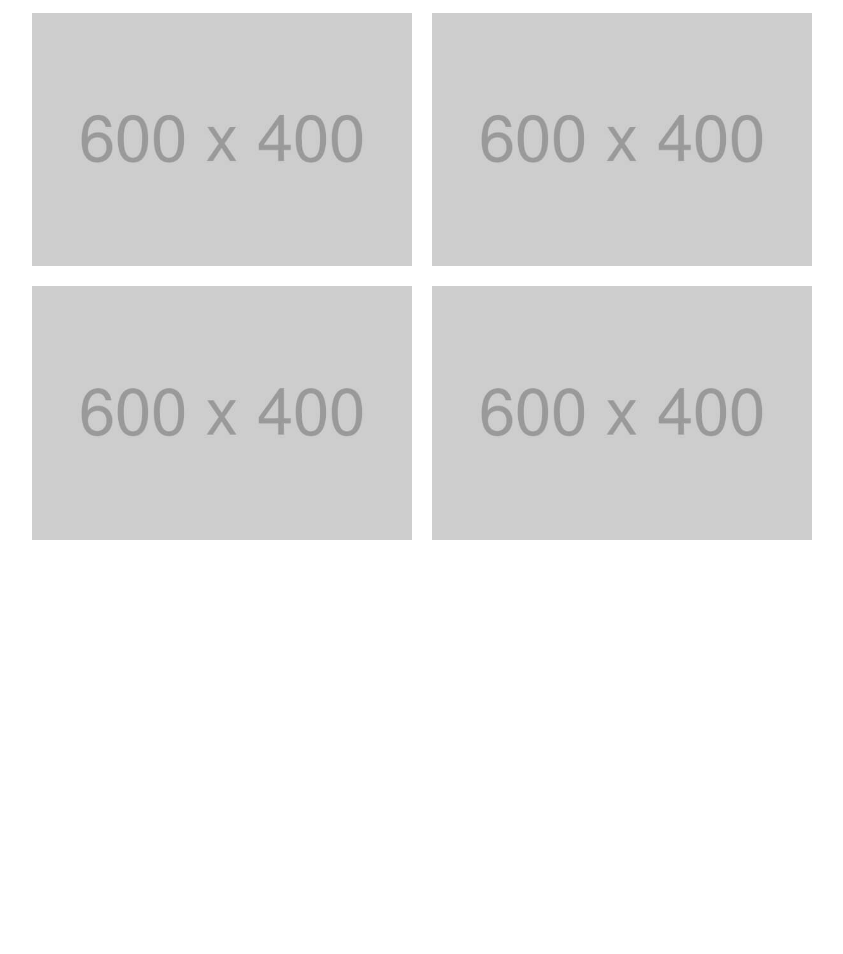
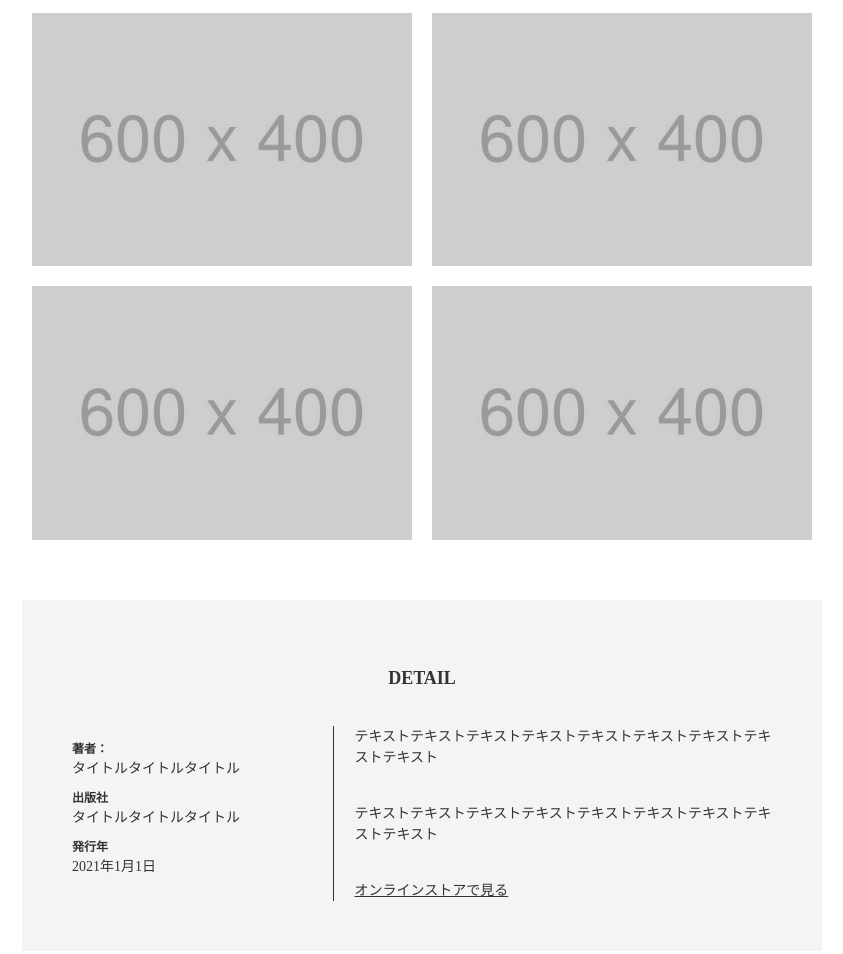
Before and after one commit to Nkot117/CopySite003, a plain HTML site: page index.html in a window 1280 px wide. Shown: the part 1036-1990 px from the top of the page, without its empty margins (218-1061 px from the left). Before the commit the page ends 1631 px from the top, so only its background shows below. Drawn offline with Linux system fonts and the light colour scheme.

Commit message:
detailセクションのマークアップ

```diff
--- a/assets/css/style.css
+++ b/assets/css/style.css
@@ -15,6 +15,11 @@ body {
 
 ul {
     list-style: none;
+}
+
+a {
+    color: #333;
+    /* text-decoration: none; */
 }
 
 
@@ -68,7 +73,7 @@ ul {
     padding: 5rem 3rem;
 }
 
-.index-title {
+.section-title {
     text-align: center;
     font-size: 1.8rem;
     margin-bottom: 3.4rem;
@@ -110,3 +115,49 @@ ul {
     width: 38rem;
     margin: 1rem;
 }
+
+
+/*
+  Detail Section Style
+*/
+
+.section-detail {
+    margin-top: 5rem;
+    background-color: rgb(245, 243, 243);
+    padding: 5rem;
+}
+
+.details-info {
+    display: flex;
+    font-size: 1.4rem;
+}
+
+.info {
+    width: 300px;
+}
+
+.info dt {
+    font-size: 1.2rem;
+    font-weight: bold;
+}
+
+.info dd {
+    margin: 0 0 1rem 0;
+}
+
+.detail-text {
+    width: 500px;
+    display: flex;
+    justify-content: space-between;
+    flex-direction: column;
+    border-left: #333 solid 1px;
+    padding-left: 2rem;
+}
+
+.detail-text p {
+    margin-top: 0;
+}
+
+.detail-text a {
+    vertical-align: bottom;
+}
--- a/index.html
+++ b/index.html
@@ -28,7 +28,7 @@
 
     <div class="sub-content">
         <section class="section-index">
-            <h2 class="index-title">
+            <h2 class="section-title">
                 INDEX
             </h2>
             <div class="index-text">
@@ -67,6 +67,30 @@
                 </li>
             </ul>
         </section>
+        <section class="section-detail">
+            <h2 class="section-title">
+                DETAIL
+            </h2>
+            <div class="details-info">
+                <dl class="info">
+                    <dt>著者：</dt>
+                    <dd>タイトルタイトルタイトル</dd>
+                    <dt>出版社</dt>
+                    <dd>タイトルタイトルタイトル</dd>
+                    <dt>発行年</dt>
+                    <dd>2021年1月1日</dd>
+                </dl>
+                <div class="detail-text">
+                    <p>
+                        テキストテキストテキストテキストテキストテキストテキストテキストテキスト
+                    </p>
+                    <p>
+                        テキストテキストテキストテキストテキストテキストテキストテキストテキスト
+                    </p>
+                    <a href="#">オンラインストアで見る</a>
+                </div>
+            </div>
+        </section>
     </div>
 
 
```
